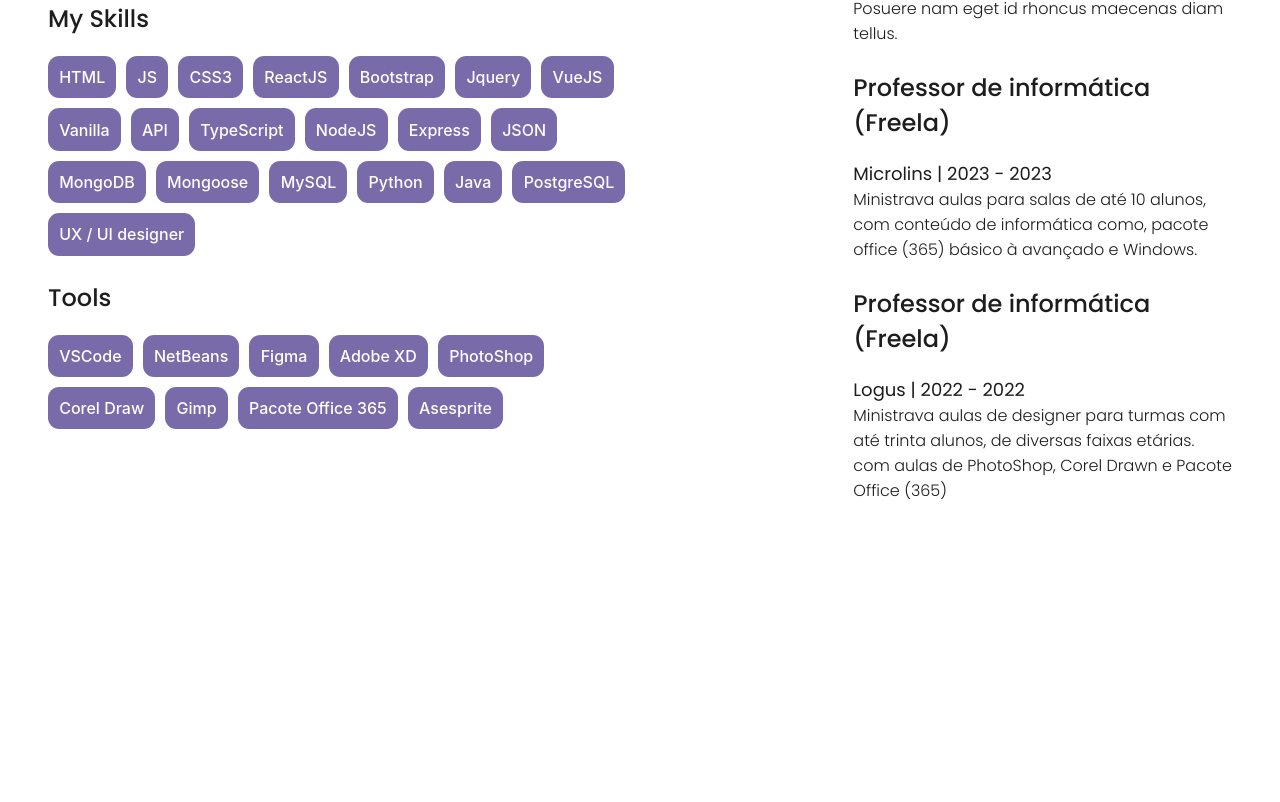
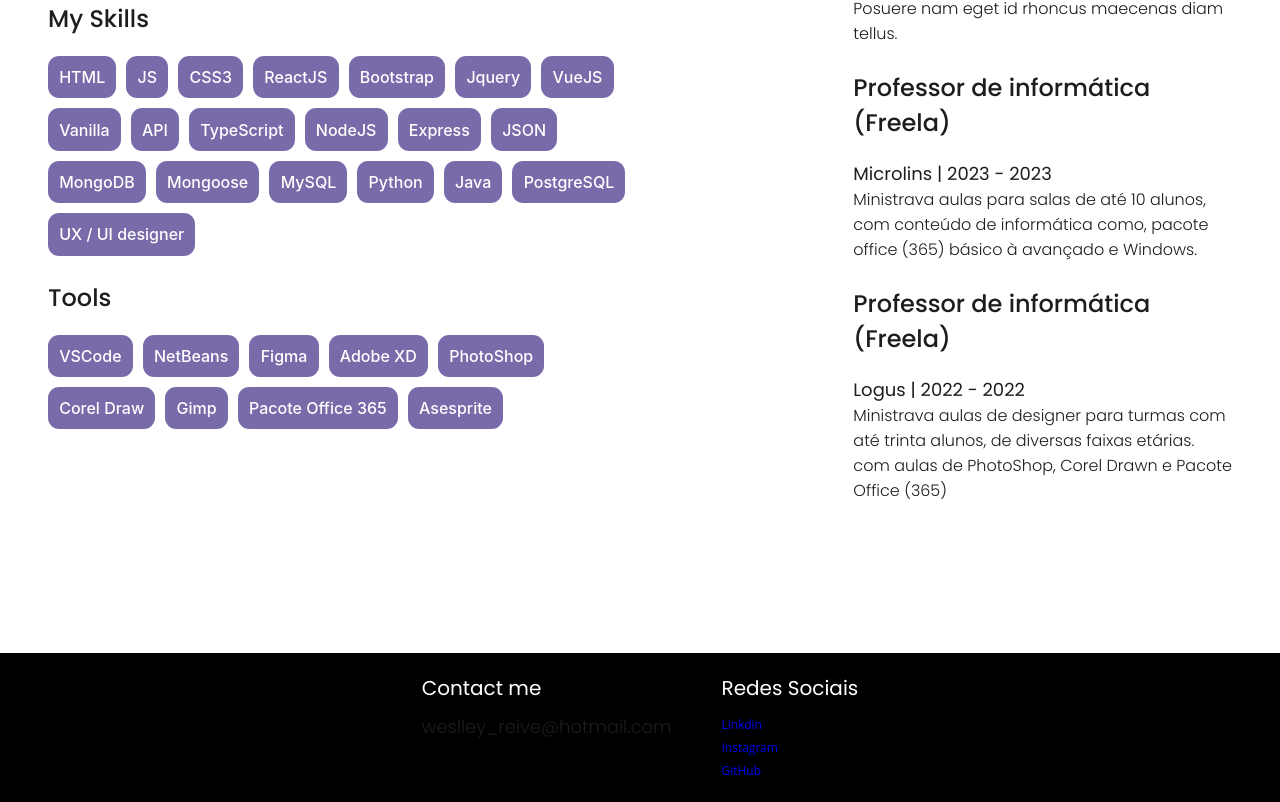
Before and after one commit to WeslleyIvis/Portfolio, a React (Create React App) app: page / in a window 1280 px wide. Shown: the part 2882-3684 px from the top of the page. Before the commit the page ends 3535 px from the top, so only its background shows below. Built offline with nearby package versions, Linux system fonts and the light colour scheme.

Commit message:
Add footer

```diff
--- a/src/App.js
+++ b/src/App.js
@@ -1,5 +1,6 @@
 import '../src/styles/rootStyles.css';
 import Header from '../src/view/Header.js';
+import Footer from './view/Footer';
 import Main from './view/Main';
 
 function App() {
@@ -7,6 +8,7 @@ function App() {
         <div className="bg-color-body">
             <Header></Header>
             <Main />
+            <Footer />
         </div>
     );
 }
```
Lines whose indentation alone changed are shown as unchanged.
